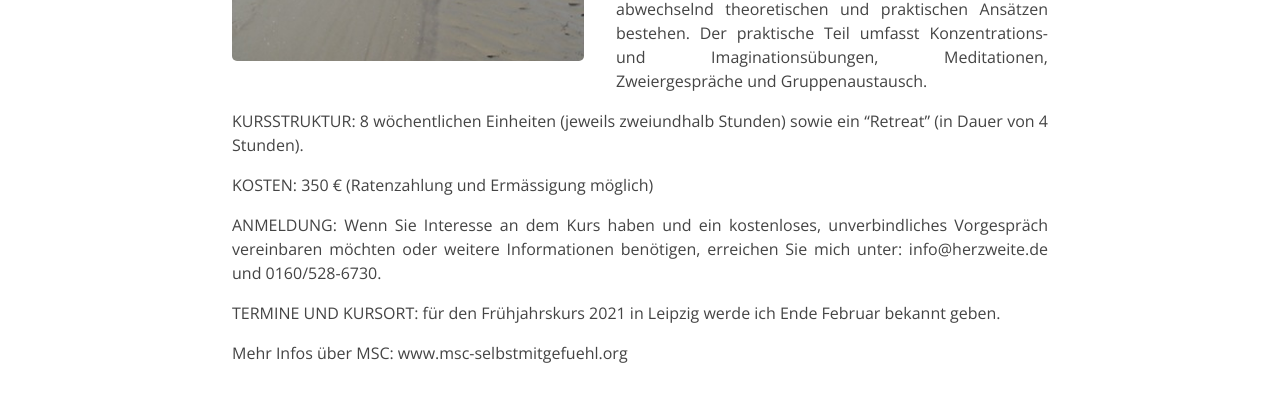
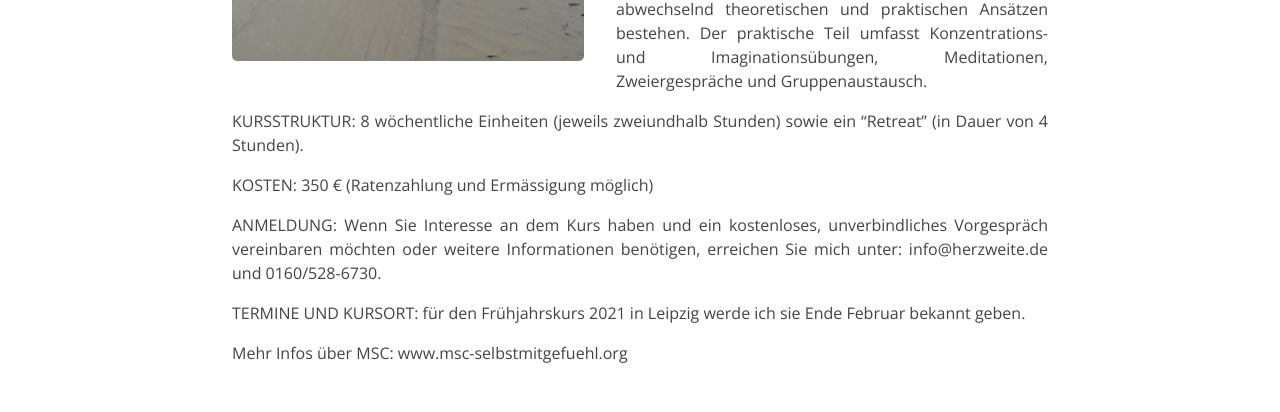
Before and after one commit to herzweite/herzweite.github.io, a Jekyll site: the page built from training.md, in a window 1280 px wide. Shown: the part 648-1060 px from the top of the page. Built offline with Jekyll 4.4.1, drawn with Linux system fonts in a browser that asks for light colours.

Commit message:
Update training.md

```diff
--- a/training.md
+++ b/training.md
@@ -15,7 +15,7 @@ Die Trainingsübungen fördern durch Entwicklung von Mitgefühl und Achtsamkeit
 Imaginationsübungen, Meditationen, Zweiergespräche und Gruppenaustausch.
 
 KURSSTRUKTUR:
-8 wöchentlichen Einheiten (jeweils zweiundhalb Stunden) sowie ein "Retreat" (in Dauer von 4 Stunden).
+8 wöchentliche Einheiten (jeweils zweiundhalb Stunden) sowie ein "Retreat" (in Dauer von 4 Stunden).
 
 KOSTEN:
 350 € (Ratenzahlung und Ermässigung möglich)
@@ -24,7 +24,7 @@ ANMELDUNG:
 Wenn Sie Interesse an dem Kurs haben und ein kostenloses, unverbindliches Vorgespräch vereinbaren möchten oder weitere Informationen benötigen, erreichen Sie mich unter: info@herzweite.de und 0160/528-6730.
 
 TERMINE UND KURSORT:
-für den Frühjahrskurs 2021 in Leipzig werde ich Ende Februar bekannt geben.
+für den Frühjahrskurs 2021 in Leipzig werde ich sie Ende Februar bekannt geben.
 
 
 Mehr Infos über MSC:
```
